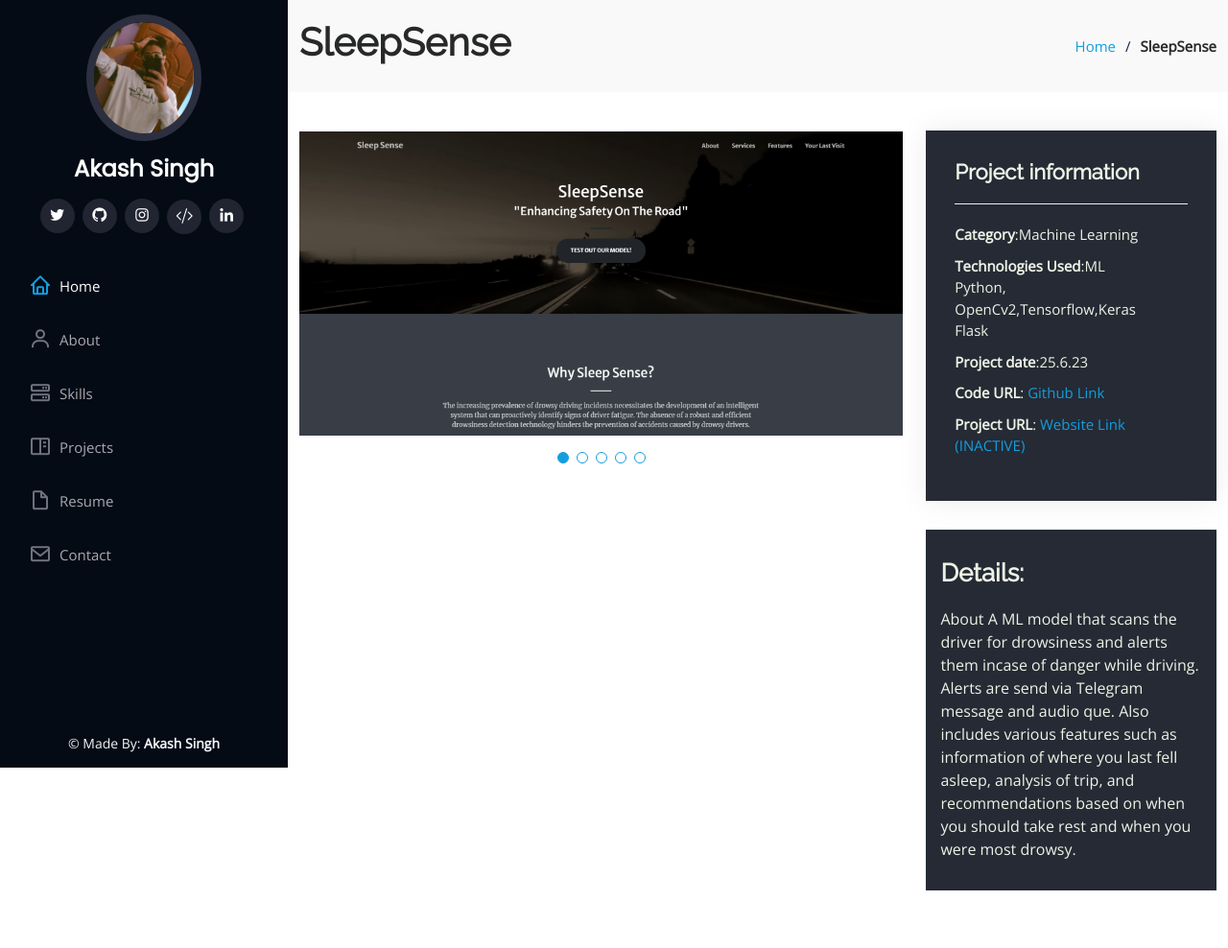
After one commit to Akash-Singh04/MyPersonalWebsite, a Flask app: page /sleepsense in a window 1280 px wide. The commit adds this page. Shown: the whole page at 96% size. Run offline with Flask 3, Linux system fonts and the light colour scheme; some libraries are stand-ins or nearby versions.

Commit message:
Added sleepsense

```diff
--- a/My Personal Website/main.py
+++ b/My Personal Website/main.py
@@ -28,5 +28,11 @@ def lofisongplayer():
     return render_template("lofi-song-player.html")
 
 
+@app.route('/sleepsense')
+def sleepsense():
+    return render_template("sleepsense.html")
+
+
+
 if __name__=="__main__":
-    app.run()
+    app.run(debug=True)
--- /dev/null
+++ b/My Personal Website/templates/sleepsense.html
@@ -0,0 +1,168 @@
+<!DOCTYPE html>
+<html lang="en">
+
+<head>
+  <meta charset="utf-8">
+  <meta content="width=device-width,  initial-scale=1.0" name="viewport">
+
+  <title>SleepSense</title>
+  <meta content="" name="description">
+  <meta content="" name="keywords">
+
+  <!-- Favicons -->
+  <link href="/static/assets/img/favicon.ico" rel="icon">
+  <link href="/static/assets/img/favicon.ico" rel="apple-touch-icon">
+
+  <!-- Google Fonts -->
+  <link href="https://fonts.googleapis.com/css?family=Open+Sans:300, 300i, 400, 400i, 600, 600i, 700, 700i|Raleway:300, 300i, 400, 400i, 500, 500i, 600, 600i, 700, 700i|Poppins:300, 300i, 400, 400i, 500, 500i, 600, 600i, 700, 700i" rel="stylesheet">
+
+  <!-- Vendor CSS Files -->
+  <link href="/static/assets/vendor/aos/aos.css" rel="stylesheet">
+  <link href="/static/assets/vendor/bootstrap/css/bootstrap.min.css" rel="stylesheet">
+  <link href="/static/assets/vendor/bootstrap-icons/bootstrap-icons.css" rel="stylesheet">
+  <link href="/static/assets/vendor/boxicons/css/boxicons.min.css" rel="stylesheet">
+  <link href="/static/assets/vendor/glightbox/css/glightbox.min.css" rel="stylesheet">
+  <link href="/static/assets/vendor/swiper/swiper-bundle.min.css" rel="stylesheet">
+
+  <!-- Template Main CSS File -->
+  <link href="/static/assets/css/style.css" rel="stylesheet">
+
+
+</head>
+
+<body>
+
+  <!-- ======= Mobile nav toggle button ======= -->
+  <i class="bi bi-list mobile-nav-toggle d-xl-none"></i>
+
+  <!-- ======= Header ======= -->
+    <!-- ======= Header ======= -->
+    <header id="header">
+        <div class="d-flex flex-column">
+
+          <div class="profile">
+            <img src="static/assets/img/profile-img.jpg" alt="" class="img-fluid rounded-circle">
+            <h1 class="text-light"><a href="index.html">Akash Singh</a></h1>
+            <div class="social-links mt-3 text-center">
+              <a href="https://twitter.com/Kind_Of_Akash" class="twitter"><i class="bx bxl-twitter"></i></a>
+              <a href="https://github.com/Akash-Singh04" class="facebook"><i class="bx bxl-github"></i></a>
+            <a href="https://www.instagram.com/kind.of.akash/" class="instagram"><i class="bx bxl-instagram"></i></a>
+            <a href="https://www.codechef.com/users/akashsingh04" class="codechef"><i class="bi bi-code-slash"></i></a>
+            <a href="https://www.linkedin.com/in/akash-singh-a57081253/" class="linkedin"><i class="bx bxl-linkedin"></i></a>
+            </div>
+          </div>
+
+          <nav id="navbar" class="nav-menu navbar">
+            <ul>
+              <li><a href="{{url_for('home')}}" class="nav-link scrollto active"><i class="bx bx-home"></i> <span>Home</span></a></li>
+              <li><a href="{{url_for('home')}}" class="nav-link scrollto"><i class="bx bx-user"></i> <span>About</span></a></li>
+              <li><a href="{{url_for('home')}}" class="nav-link scrollto"><i class="bx bx-server"></i> <span>Skills</span></a></li>
+              <li><a href="{{url_for('home')}}" class="nav-link scrollto"><i class="bx bx-book-content"></i> <span>Projects</span></a></li>
+              <li><a href="{{url_for('home')}}" class="nav-link scrollto"><i class="bx bx-file-blank"></i> <span>Resume</span></a></li>
+              <li><a href="{{url_for('home')}}" class="nav-link scrollto"><i class="bx bx-envelope"></i> <span>Contact</span></a></li>
+            </ul>
+          </nav><!-- .nav-menu -->
+        </div>
+      </header><!-- End Header -->
+  <main id="main">
+
+    <!-- ======= Breadcrumbs ======= -->
+    <section id="breadcrumbs" class="breadcrumbs">
+      <div class="container">
+
+        <div class="d-flex justify-content-between align-items-center">
+          <h1><strong>SleepSense </strong></h1>
+          <hr>
+          <ol>
+            <li><a href="{{url_for('home')}}">Home</a></li>
+            <li><strong>SleepSense </strong></li>
+          </ol>
+        </div>
+
+      </div>
+    </section><!-- End Breadcrumbs -->
+
+    <!-- ======= Portfolio Details Section ======= -->
+    <section id="portfolio-details" class="portfolio-details">
+      <div class="container">
+
+        <div class="row gy-4">
+
+          <div class="col-lg-8">
+            <div class="portfolio-details-slider swiper">
+              <div class="swiper-wrapper align-items-center">
+                <div class="swiper-slide">
+                  <img src="static/assets/img/portfolio/portfolio-sleepsense-1.png" alt="">
+                </div>
+                <div class="swiper-slide">
+                  <img src="static/assets/img/portfolio/portfolio-sleepsense-2.png" alt="">
+                </div>
+                <div class="swiper-slide">
+                  <img src="static/assets/img/portfolio/portfolio-sleepsense-3.png" alt="">
+                </div>
+                <div class="swiper-slide">
+                  <img src="static/assets/img/portfolio/portfolio-sleepsense-4.png" alt="">
+                </div>
+                <div class="swiper-slide">
+                  <img src="static/assets/img/portfolio/portfolio-sleepsense-5.png" alt="">
+                </div>
+
+                </div>
+              <div class="swiper-pagination"></div>
+            </div>
+          </div>
+
+          <div class="col-lg-4">
+            <div class="portfolio-info section-bg">
+              <h3>Project information</h3>
+              <ul>
+                <li><strong>Category</strong>:Machine Learning</li>
+                <li><strong>Technologies Used</strong>:ML<br>Python, OpenCv2,Tensorflow,Keras <br>Flask</li>
+                <li><strong>Project date</strong>:25.6.23</li>
+                <li><strong>Code URL</strong>: <a href="https://github.com/Akash-Singh04/SleepSense">Github Link</a></li>
+                <li><strong>Project URL</strong>: <a href="">Website Link (INACTIVE)</a></li>
+              </ul>
+            </div>
+            <div class="portfolio-description section-bg maringer">
+              <h2>Details:</h2>
+              <p>
+                About
+                A ML model that scans the driver for drowsiness and alerts them incase of danger while driving. Alerts are send via Telegram message and audio que. Also includes various features such as information of where you last fell asleep, analysis of trip, and recommendations based on when you should take rest and when you were most drowsy.</p>
+            </div>
+          </div>
+
+        </div>
+
+      </div>
+    </section><!-- End Portfolio Details Section -->
+
+  </main><!-- End #main -->
+
+  <!-- ======= Footer ======= -->
+  <footer id="footer">
+    <div class="container">
+      <div class="copyright">
+        &copy; Made By:  <strong><span>Akash Singh</span></strong>
+      </div>
+    </div>
+  </footer><!-- End  Footer -->
+
+  <a href="#" class="back-to-top d-flex align-items-center justify-content-center"><i class="bi bi-arrow-up-short"></i></a>
+
+  <!-- Vendor JS Files -->
+  <script src="/static/assets/vendor/purecounter/purecounter_vanilla.js"></script>
+  <script src="/static/assets/vendor/aos/aos.js"></script>
+  <script src="/static/assets/vendor/bootstrap/js/bootstrap.bundle.min.js"></script>
+  <script src="/static/assets/vendor/glightbox/js/glightbox.min.js"></script>
+  <script src="/static/assets/vendor/isotope-layout/isotope.pkgd.min.js"></script>
+  <script src="/static/assets/vendor/swiper/swiper-bundle.min.js"></script>
+  <script src="/static/assets/vendor/typed.js/typed.min.js"></script>
+  <script src="/static/assets/vendor/waypoints/noframework.waypoints.js"></script>
+  <script src="/static/assets/vendor/php-email-form/validate.js"></script>
+
+  <!-- Template Main JS File -->
+  <script src="/static/assets/js/main.js"></script>
+
+</body>
+
+</html>
```
Also changed, not shown: My Personal Website/templates/index.html (+12 -0 lines), My Personal Website/static/assets/img/portfolio/portfolio-sleepsense-1.png (added), My Personal Website/static/assets/img/portfolio/portfolio-sleepsense-2.png (added), My Personal Website/static/assets/img/portfolio/portfolio-sleepsense-3.png (added), My Personal Website/static/assets/img/portfolio/portfolio-sleepsense-4.png (added), My Personal Website/static/assets/img/portfolio/portfolio-sleepsense-5.png (added).
